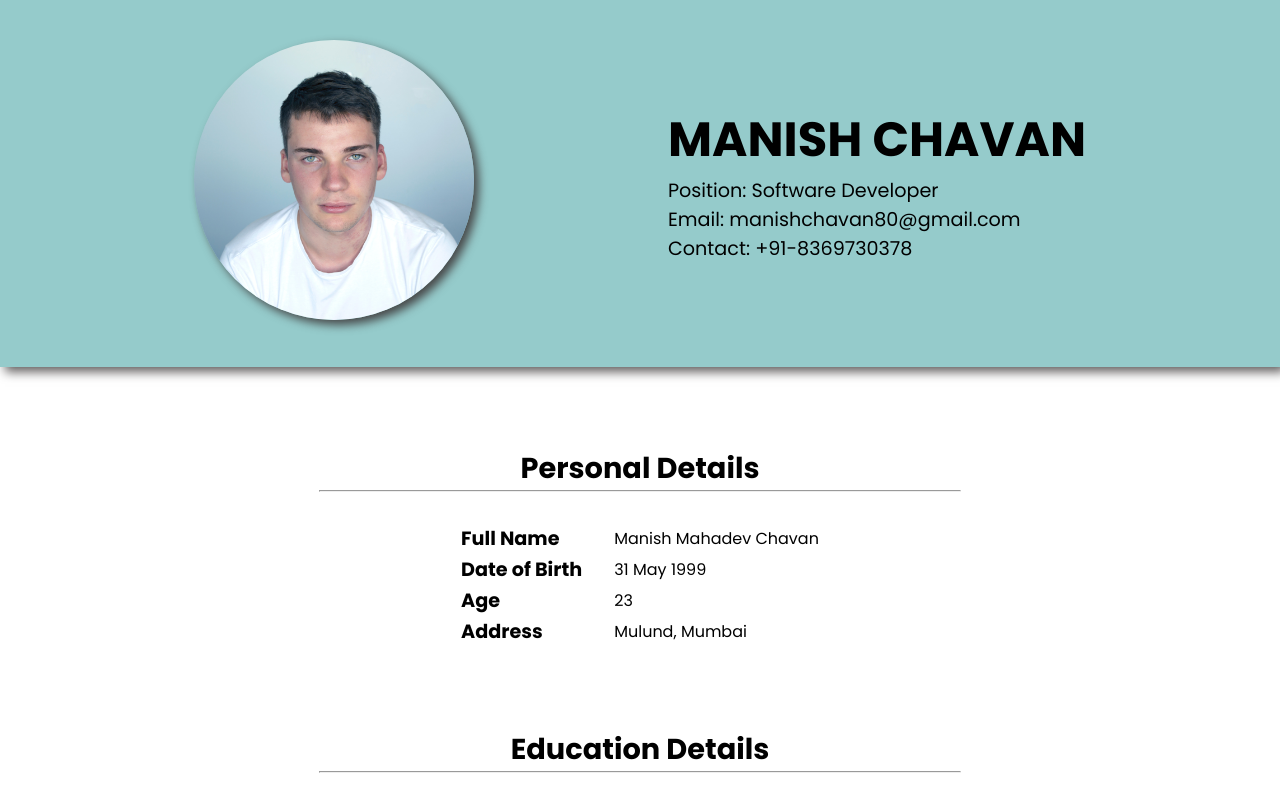
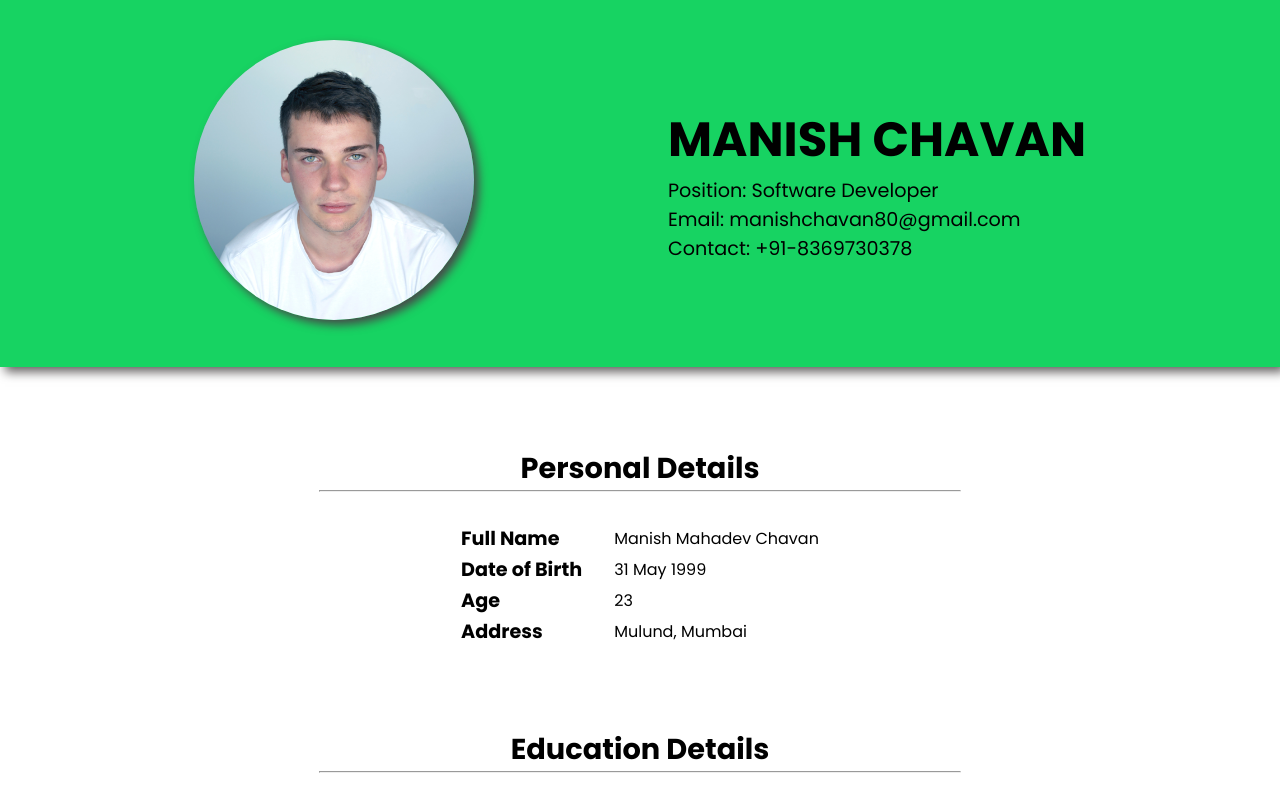
Before and after one commit to MANISHCHAVAN31/assignment_1, a plain HTML site: page index.html in a window 1280 px wide. Shown: the top 800 px of the page. Drawn offline with Linux system fonts and the light colour scheme.

Commit message:
color change and some rows added in table

```diff
--- a/index.html
+++ b/index.html
@@ -165,7 +165,7 @@
       </div>
 
       <!-- table for subjects -->
-      <!-- <div class="semester-details">
+     <div class="semester-details">
         <h3 id="subheading">Daily Schedule for Semester</h3>
         <hr />
 
@@ -197,7 +197,7 @@
            <td>Subject 4</td>
            <td>Subject 5</td>
           </tr>
-          <th>
+          <!-- <th>
             11 am - 12 pm
           </th>
           <td>Subject 1</td>
@@ -213,10 +213,10 @@
            <td>Subject 2</td>
            <td>Subject 3</td>
            <td>Subject 4</td>
-           <td>Subject 5</td>
+           <td>Subject 5</td> -->
           </tr>
         </table>
-      </div> -->
+      </div>
     </main>
 
     <!-- footer -->
--- a/style.css
+++ b/style.css
@@ -10,7 +10,7 @@
 }
 
 header{
-  background-color: rgb(149, 203, 203);
+  background-color: rgb(23, 211, 98);
   box-shadow: 5px 5px 10px #636060;
 }
 
```
